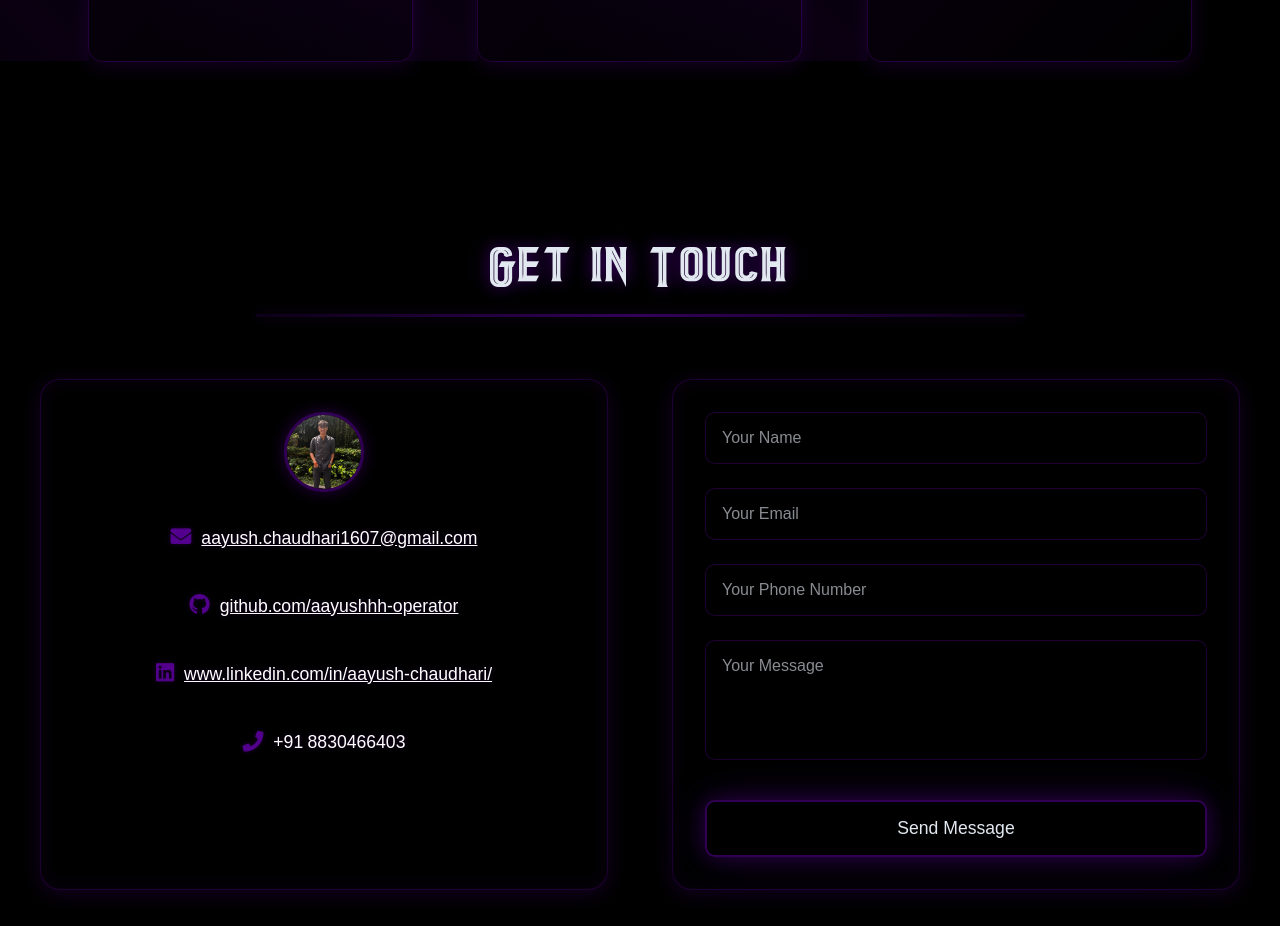
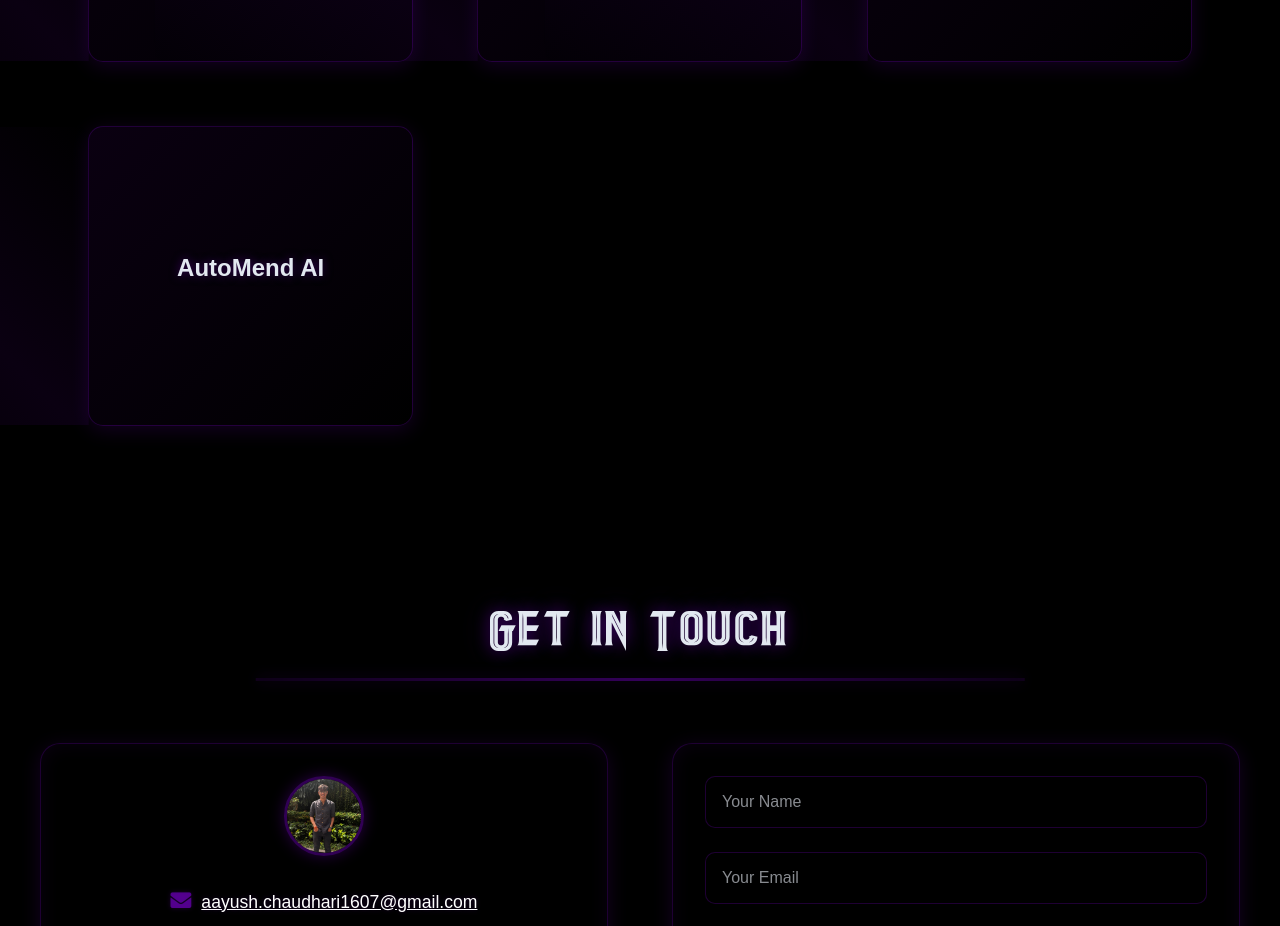
Before and after one commit to aayushhh-operator/Portfolio, a React (Create React App) app: page / in a window 1280 px wide. Shown: the part 5940-6866 px from the top of the page. Built offline with nearby package versions, Linux system fonts and the light colour scheme.

Commit message:
new project added

```diff
--- a/src/components/ProjectsSection.js
+++ b/src/components/ProjectsSection.js
@@ -79,6 +79,19 @@ const ProjectsSection = () => {
                         </div>
                     </div>
                 </div>
+
+                <div className="project-card">
+                    <div className="card-inner">
+                        <div className="card-front">
+                            <h3>AutoMend AI</h3>
+                        </div>
+                        <div className="card-back">
+                            <p>AI Driven Self-Healing Code Agent</p>
+                            <a className="links" href='https://github.com/aayushhh-operator/Self-Healing-Agent' target="_blank" rel="noopener noreferrer">GitHub</a>
+                            <a className="links" href='https://self-healing-agent.streamlit.app/' target="_blank" rel="noopener noreferrer">Demo</a>
+                        </div>
+                    </div>
+                </div>
             </div>
         </section>
     );
```
